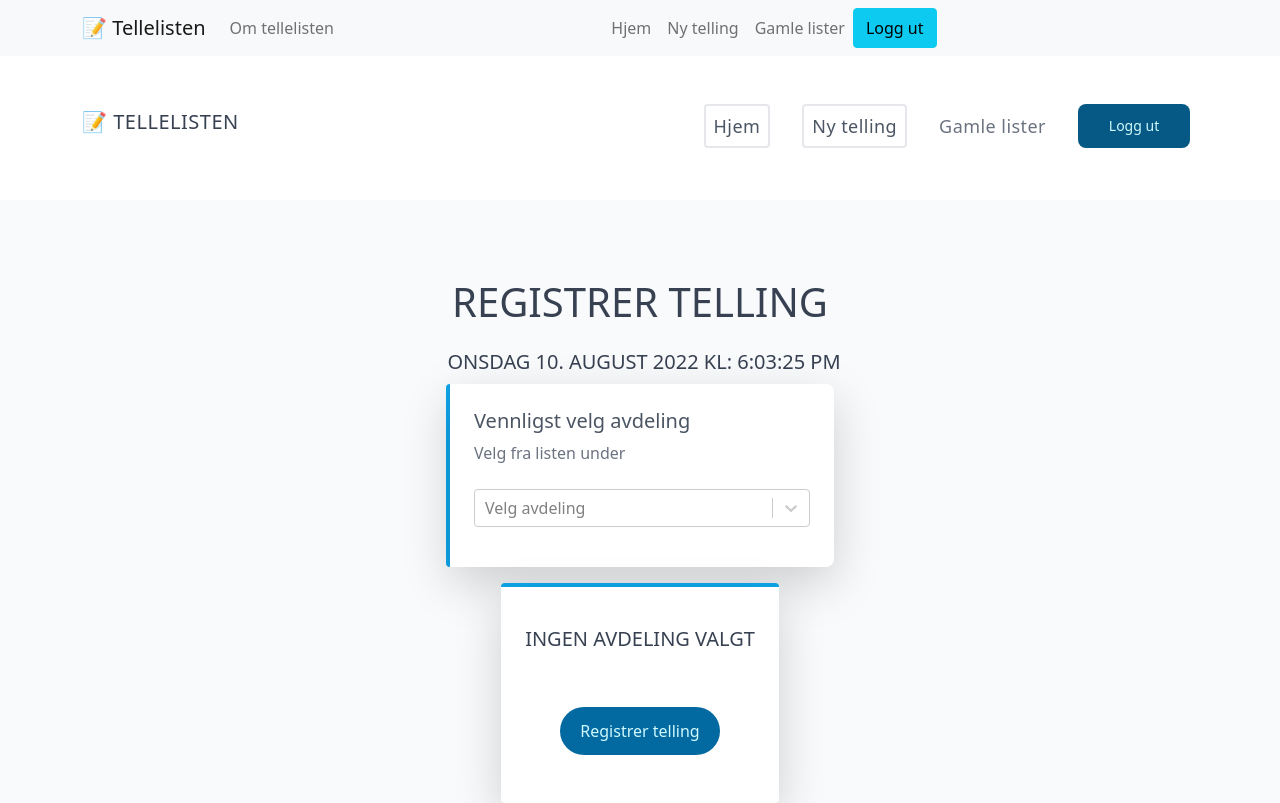
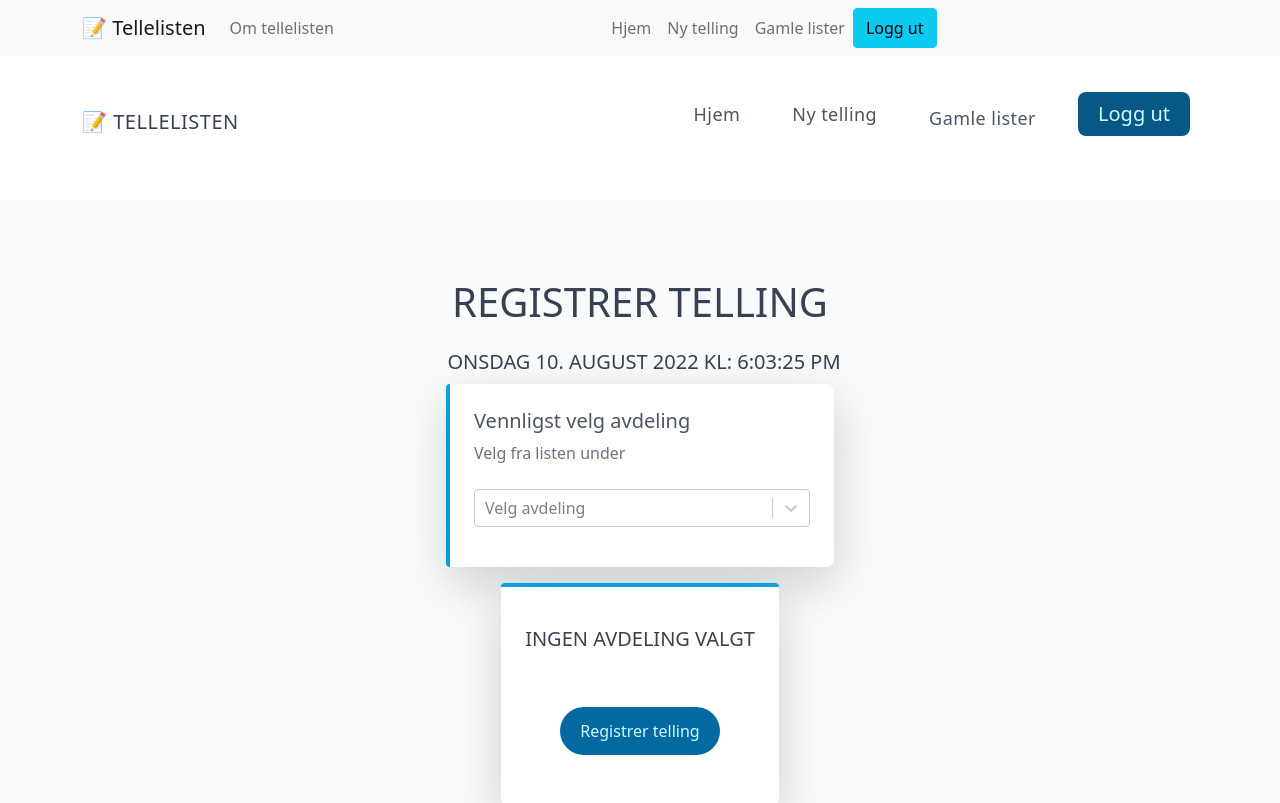
Before and after one commit to torhenningegenes/telleliste, a Next.js app: page /Reg in a window 1280 px wide. Built offline with nearby package versions, Linux system fonts and the light colour scheme; no server answers; sample sign-in values are in the browser's storage.

Commit message:
almost done with navbar

```diff
--- a/components/layout/nav.js
+++ b/components/layout/nav.js
@@ -58,38 +58,33 @@ function NavBar() {
             }
             id="navbar-default"
           >
-            <ul className="flex flex-col mt-4 rounded-lg items-center md:h-24  md:flex-row md:items-center md:justify-center md:space-x-8 md:mt-0 md:text-sm md:font-medium md:border-0 md:bg-white dark:bg-gray-800 md:dark:bg-gray-900 dark:border-gray-700 ">
-              <li>
-                <Link
-                  href={"/"}
-                  passHref
-                  aria-current="page"
-                  className="hover: "
-                >
-                  <span className="text-gray-600 text-lg hover:border-sky-700 border-2 rounded p-2 md:no-underline transition duration-300 ease-in-out visited:text-red-600 cursor-pointer  tracking-wide">
+            <ul className="flex flex-col mt-4 rounded-lg justify-around  items-center md:h-24  md:flex-row md:items-center md:justify-center md:space-x-8 md:mt-0 md:text-sm md:font-medium md:border-0 md:bg-white dark:bg-gray-800 md:dark:bg-gray-900 dark:border-gray-700 ">
+              <li className="mb-4">
+                <Link href={"/"} passHref aria-current="page" className=" ">
+                  <span className=" text-gray-600  text-lg border-gray-700 hover:border-sky-500 border-2 md:border-0 md:border-white rounded-pill hover:bg-sky-500 p-2 md:no-underline transition duration-300 ease-in-out visited:text-red-600 cursor-pointer  tracking-wide">
                     Hjem
                   </span>
                 </Link>
               </li>
-              <li>
+              <li className="mb-4">
                 <Link href={"/Reg"}>
-                  <span className="text-gray-600 text-lg hover:border-sky-700 border-2 rounded p-2  md:no-underline transition duration-300 ease-in-out visited:text-red-600 cursor-pointer  tracking-wide">
+                  <span className="text-gray-600 text-lg border-gray-700 hover:border-sky-500 border-2 md:border-0 md:border-white rounded-pill p-2 md:no-underline transition duration-300 ease-in-out visited:text-red-600 cursor-pointer  tracking-wide">
                     Ny telling
                   </span>
                 </Link>
               </li>
-              <li>
+              <li className="mb-3">
                 <Link href={"/Old-lists"} passHref>
-                  <span className=" md:text-gray-500 md:text-lg  md:no-underline md:hover:text-sky-500 transition duration-300 ease-in-out visited:text-red-600 cursor-pointer  tracking-wide">
+                  <span className=" text-gray-600 text-lg border-gray-700 hover:border-sky-500 border-2 md:border-0 md:border-white rounded-pill p-2 md:no-underline transition duration-300 ease-in-out visited:text-red-600 cursor-pointer  tracking-wide">
                     Gamle lister
                   </span>
                 </Link>
               </li>
 
               {currentUser ? (
-                <li className=" ">
+                <li className="mb-4">
                   <button
-                    className="mr-2 bg-sky-800 text-sky-100 h-11 w-28 rounded-lg hover:bg-sky-500 transition duration-300 ease-in-out"
+                    className="mr-2 bg-sky-800 text-sky-100 h-11 w-28 rounded-lg hover:bg-sky-500 transition duration-300 ease-in-out text-xl"
                     variant="info"
                     value="Logg ut"
                     onClick={() => {
```
